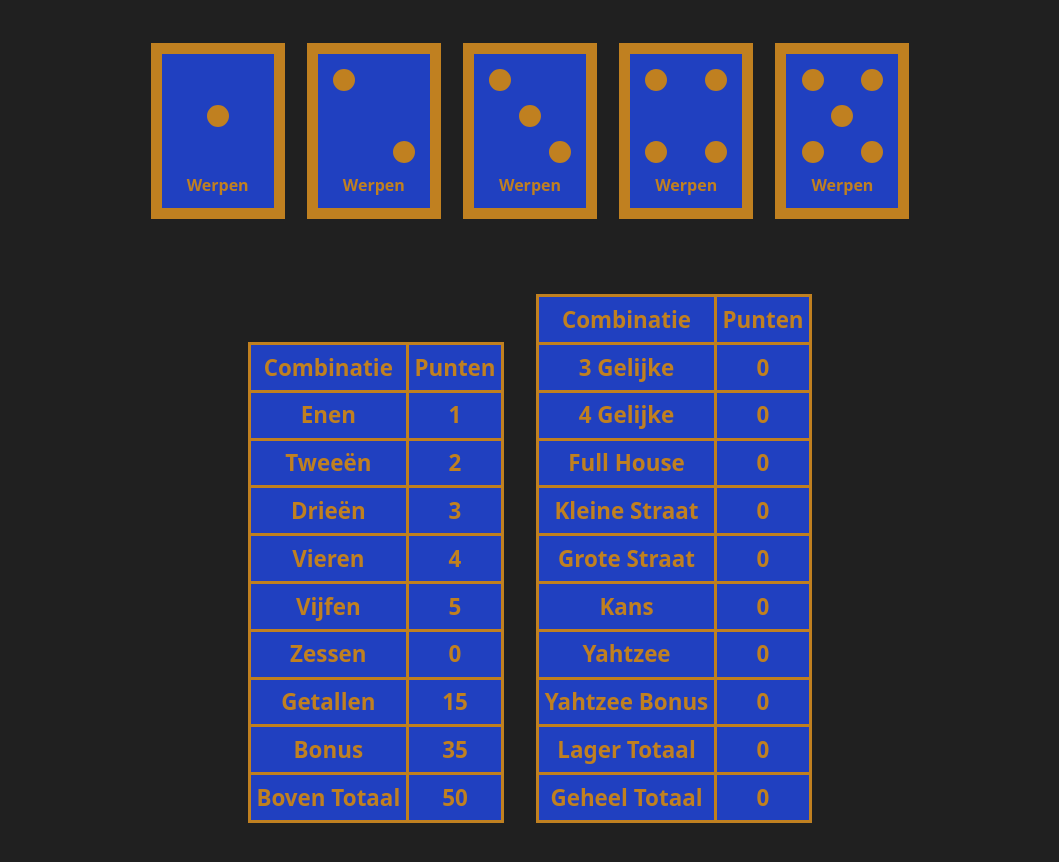
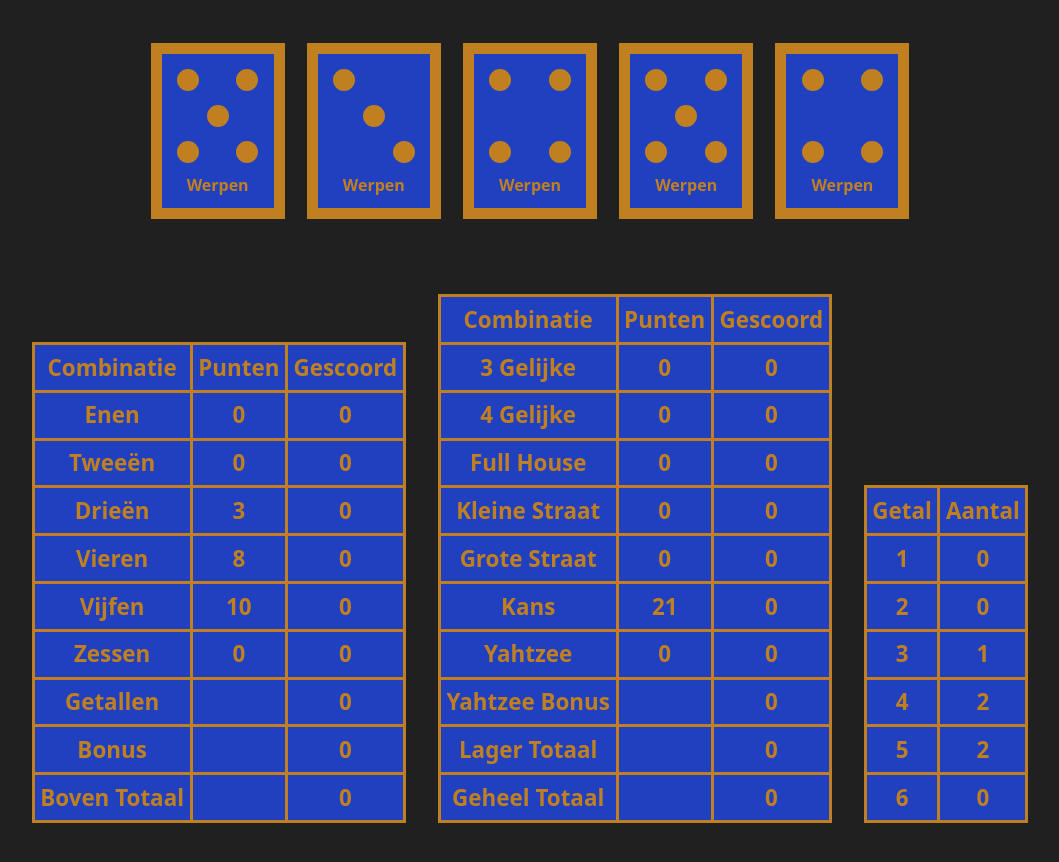
Before and after one commit to janderkkotlarski/vue_yahtzee, a Vue app: page / in a window 1280 px wide. Shown: the top 862 px of the page, without its empty margins (110-1169 px from the left). Built offline with nearby package versions, Linux system fonts and the light colour scheme.

Commit message:
slowly making the scoring possible

```diff
--- a/src/components/Scorer.vue
+++ b/src/components/Scorer.vue
@@ -19,97 +19,62 @@ const diceArrayFilling = () => {
 
 diceArrayFilling();
 
+const roll = () => Math.floor(valueMax * Math.random()) + 1;
+
+const diceReroll = () => {
+    for (const cube of diceArray.dice) {
+        cube.rolled = roll();
+    }
+};
+
+diceReroll();
+
 const cuboid = index => {
     if (index > 0 && index <= diceAmount) {
         return diceArray.dice[index - 1];
     }
 };
-const calculations = () => {
-    let count = 0;
-
-    for (let index = 0; index < diceAmount; ++index) {
-        if (diceArray.dice[index].rolled === 1) {
-            ++count;
-        }
-    }
-
-    return count;
-};
-
-const uptick = index => {
-    if (index > 0 && index <= diceAmount) {
-        const cubid = cuboid(index);
-
-        ++cubid.rolled;
-
-        if (cubid.rolled > valueMax) {
-            cubid.rolled -= valueMax;
-        }
-    }
-
-    countUpper();
-};
-
-const scoreArray = reactive({
-    scores: [
-        {id: 1, title: 'Enen', scored: 0},
-        {id: 2, title: 'Tweeën', scored: 0},
-        {id: 3, title: 'Drieën', scored: 0},
-        {id: 4, title: 'Vieren', scored: 0},
-        {id: 5, title: 'Vijfen', scored: 0},
-        {id: 6, title: 'Zessen', scored: 0},
-        {id: 'summed', title: 'Getallen', scored: 0},
-        {id: 'bonus', title: 'Bonus', scored: 0},
-        {id: 'upper', title: 'Boven Totaal', scored: 0},
-        {id: 'three', title: '3 Gelijke', scored: 0},
-        {id: 'four', title: '4 Gelijke', scored: 0},
-        {id: 'full', title: 'Full House', scored: 0},
-        {id: 'small', title: 'Kleine Straat', scored: 0},
-        {id: 'large', title: 'Grote Straat', scored: 0},
-        {id: 'chance', title: 'Kans', scored: 0},
-        {id: 'yahtzee', title: 'Yahtzee', scored: 0},
-        {id: 'yonus', title: 'Yahtzee Bonus', scored: 0},
-        {id: 'lower', title: 'Lager Totaal', scored: 0},
-        {id: 'total', title: 'Geheel Totaal', scored: 0},
-    ],
-});
 
 const scoreUpper = reactive({
     scores: [
-        {id: 1, title: 'Enen', scored: 0},
-        {id: 2, title: 'Tweeën', scored: 0},
-        {id: 3, title: 'Drieën', scored: 0},
-        {id: 4, title: 'Vieren', scored: 0},
-        {id: 5, title: 'Vijfen', scored: 0},
-        {id: 6, title: 'Zessen', scored: 0},
-        {id: 'summed', title: 'Getallen', scored: 0},
-        {id: 'bonus', title: 'Bonus', scored: 0},
-        {id: 'upper', title: 'Boven Totaal', scored: 0},
+        {id: 1, title: 'Enen', scored: 0, locked: 0},
+        {id: 2, title: 'Tweeën', scored: 0, locked: 0},
+        {id: 3, title: 'Drieën', scored: 0, locked: 0},
+        {id: 4, title: 'Vieren', scored: 0, locked: 0},
+        {id: 5, title: 'Vijfen', scored: 0, locked: 0},
+        {id: 6, title: 'Zessen', scored: 0, locked: 0},
+        {id: 'summed', title: 'Getallen', scored: ' ', locked: 0},
+        {id: 'bonus', title: 'Bonus', scored: ' ', locked: 0},
+        {id: 'upper', title: 'Boven Totaal', scored: ' ', locked: 0},
     ],
 });
 
 const scoreLower = reactive({
     scores: [
-        {id: 'three', title: '3 Gelijke', scored: 0},
-        {id: 'four', title: '4 Gelijke', scored: 0},
-        {id: 'full', title: 'Full House', scored: 0},
-        {id: 'small', title: 'Kleine Straat', scored: 0},
-        {id: 'large', title: 'Grote Straat', scored: 0},
-        {id: 'chance', title: 'Kans', scored: 0},
-        {id: 'yahtzee', title: 'Yahtzee', scored: 0},
-        {id: 'yonus', title: 'Yahtzee Bonus', scored: 0},
-        {id: 'lower', title: 'Lager Totaal', scored: 0},
-        {id: 'total', title: 'Geheel Totaal', scored: 0},
+        {id: 'three', title: '3 Gelijke', scored: 0, locked: 0},
+        {id: 'four', title: '4 Gelijke', scored: 0, locked: 0},
+        {id: 'full', title: 'Full House', scored: 0, locked: 0},
+        {id: 'small', title: 'Kleine Straat', scored: 0, locked: 0},
+        {id: 'large', title: 'Grote Straat', scored: 0, locked: 0},
+        {id: 'chance', title: 'Kans', scored: 0, locked: 0},
+        {id: 'yahtzee', title: 'Yahtzee', scored: 0, locked: 0},
+        {id: 'yonus', title: 'Yahtzee Bonus', scored: ' ', locked: 0},
+        {id: 'lower', title: 'Lager Totaal', scored: ' ', locked: 0},
+        {id: 'total', title: 'Geheel Totaal', scored: ' ', locked: 0},
     ],
 });
 
-const arrayEntry = (array, key, value) => {
-    for (const entry of array) {
-        if (entry[key] === value) {
-            return entry;
-        }
+const multiples = reactive({
+    counts: [],
+});
+
+const initMultiples = () => {
+    for (let index = 1; index <= valueMax; ++index) {
+        multiples.counts.push({id: index, count: 0});
     }
 };
+
+initMultiples();
 
 const countNumber = number => {
     let count = 0;
@@ -123,38 +88,86 @@ const countNumber = number => {
     return count;
 };
 
-const countMultiples = () => {
-    const amounts = [];
-
-    for (let index = 0; index < 3; ++index) {
-        amounts.push(0);
-    }
-
-    const counts = [];
-
-    for (let index = 1; index <= valueMax; ++index) {
-        counts.push(countNumber(index));
+const arrayEntry = (array, key, value) => {
+    for (const entry of array) {
+        if (entry[key] === value) {
+            return entry;
+        }
     }
 };
 
+const countMultiples = () => {
+    for (let index = 1; index <= valueMax; ++index) {
+        arrayEntry(multiples.counts, 'id', index).count = countNumber(index);
+    }
+};
+
+countMultiples();
+
+const diceSum = ref(0);
+
 const countUpper = () => {
-    let summed = 0;
+    diceSum.value = 0;
 
     for (let number = 1; number <= valueMax; ++number) {
-        const score = countNumber(number) * number;
+        const score = arrayEntry(multiples.counts, 'id', number).count * number;
 
         arrayEntry(scoreUpper.scores, 'id', number).scored = score;
-        summed += score;
+        diceSum.value += score;
     }
-
-    const bonus = summed >= 10 ? 35 : 0;
-
-    arrayEntry(scoreUpper.scores, 'id', 'summed').scored = summed;
-    arrayEntry(scoreUpper.scores, 'id', 'bonus').scored = bonus;
-    arrayEntry(scoreUpper.scores, 'id', 'upper').scored = summed + bonus;
 };
 
 countUpper();
+
+const cloneMax = () => {
+    let cloneCount = 1;
+
+    for (const amount of multiples.counts) {
+        if (amount.count > cloneCount) {
+            cloneCount = amount.count;
+        }
+    }
+
+    return cloneCount;
+};
+
+const countLower = () => {
+    const sameResult = cloneMax();
+
+    if (sameResult === 5) {
+        arrayEntry(scoreLower.scores, 'id', 'yahtzee').scored = 50;
+    }
+
+    if (sameResult >= 4) {
+        arrayEntry(scoreLower.scores, 'id', 'four').scored = diceSum.value;
+    }
+
+    if (sameResult >= 3) {
+        arrayEntry(scoreLower.scores, 'id', 'three').scored = diceSum.value;
+    }
+
+    arrayEntry(scoreLower.scores, 'id', 'chance').scored = diceSum.value;
+};
+
+countLower();
+
+const uptick = index => {
+    if (index > 0 && index <= diceAmount) {
+        const cubid = cuboid(index);
+
+        ++cubid.rolled;
+
+        if (cubid.rolled > valueMax) {
+            cubid.rolled -= valueMax;
+        }
+    }
+
+    countMultiples();
+
+    countUpper();
+
+    countLower();
+};
 </script>
 
 <template>
@@ -177,10 +190,12 @@ countUpper();
             <tr>
                 <th>Combinatie</th>
                 <th>Punten</th>
+                <th>Gescoord</th>
             </tr>
             <tr v-for="score in scoreUpper.scores" :key="score.id">
                 <td>{{ score.title }}</td>
                 <td>{{ score.scored }}</td>
+                <td>{{ score.locked }}</td>
             </tr>
         </table>
     </div>
@@ -190,10 +205,26 @@ countUpper();
             <tr>
                 <th>Combinatie</th>
                 <th>Punten</th>
+
+                <th>Gescoord</th>
             </tr>
             <tr v-for="score in scoreLower.scores" :key="score.id">
                 <td>{{ score.title }}</td>
                 <td>{{ score.scored }}</td>
+                <td>{{ score.locked }}</td>
+            </tr>
+        </table>
+    </div>
+
+    <div class="inlined">
+        <table>
+            <tr>
+                <th>Getal</th>
+                <th>Aantal</th>
+            </tr>
+            <tr v-for="amount in multiples.counts" :key="amount.id">
+                <td>{{ amount.id }}</td>
+                <td>{{ amount.count }}</td>
             </tr>
         </table>
     </div>
```
